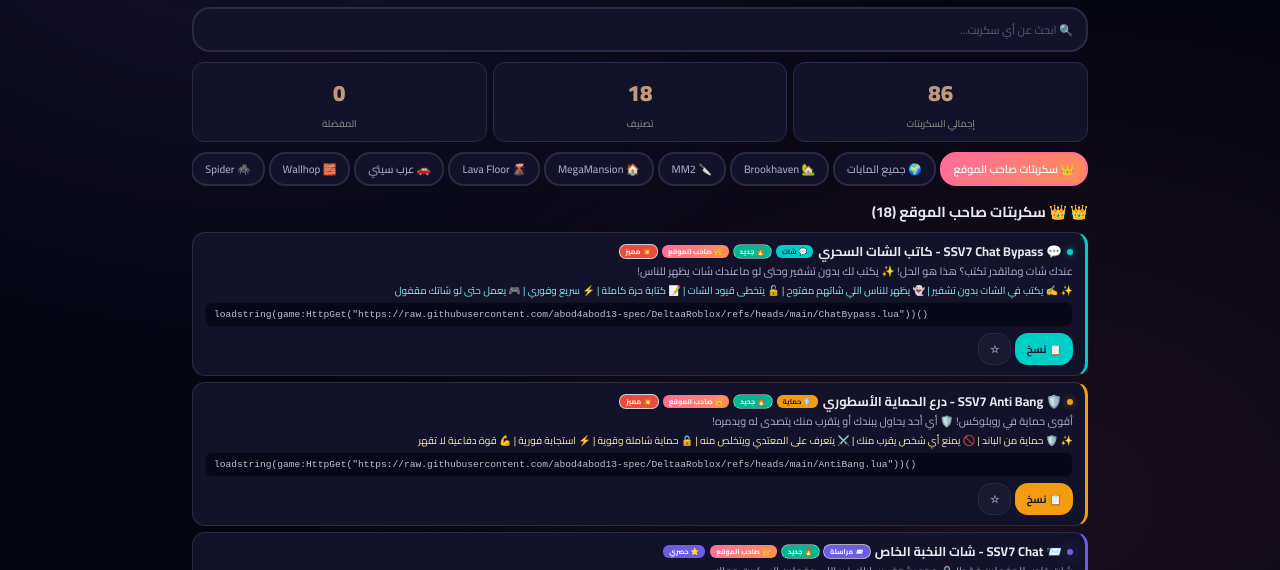
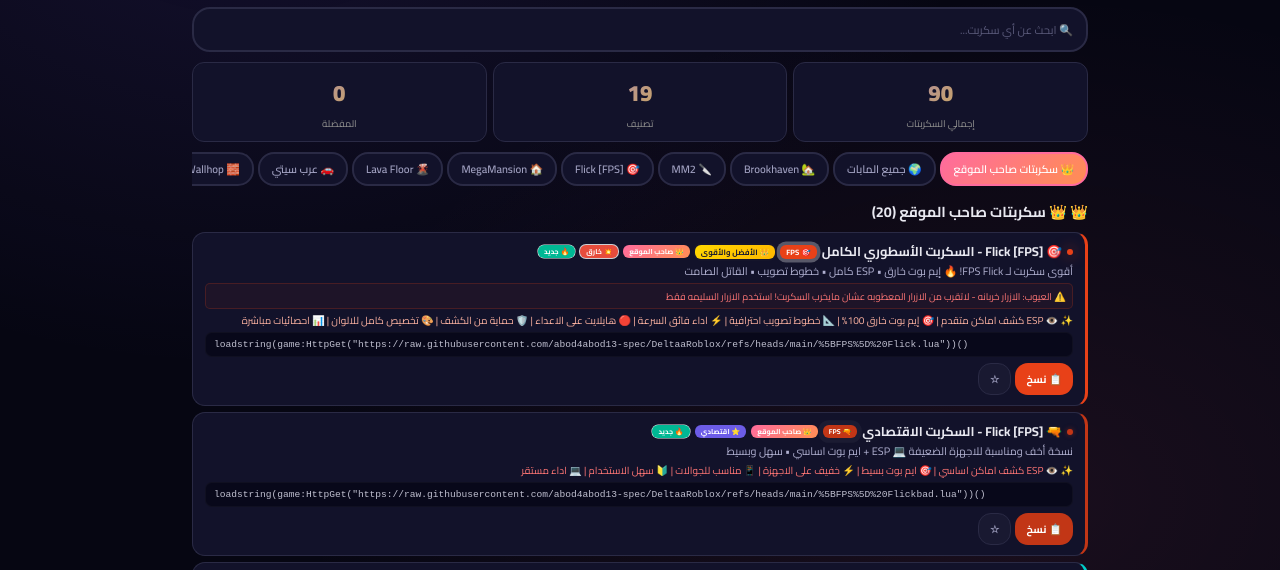
Before and after one commit to abod4abod13-spec/Roblox-Scripts-Website, a plain HTML site: page index.html in a window 1280 px wide. Shown: the part 220-790 px from the top of the page. Drawn offline with Linux system fonts and the light colour scheme.

Commit message:
Add FPS and FPS2 styles to index.html

```diff
--- a/index.html
+++ b/index.html
@@ -113,6 +113,8 @@
         .script-card.chat { border-right: 3px solid #00cec9; }
         .script-card.shield { border-right: 3px solid #f39c12; }
         .script-card.msg { border-right: 3px solid #6c5ce7; }
+        .script-card.fps { border-right: 3px solid #e84118; }
+        .script-card.fps2 { border-right: 3px solid #c23616; }
         .script-name {
             font-weight: 700; font-size: 0.8em; margin-bottom: 4px;
             display: flex; align-items: center; gap: 5px; flex-wrap: wrap;
@@ -123,10 +125,14 @@
         .dot.chat { background: #00cec9; box-shadow: 0 0 7px rgba(0,206,201,0.7); animation: dotPulseChat 1.2s infinite; }
         .dot.shield { background: #f39c12; box-shadow: 0 0 7px rgba(243,156,18,0.7); animation: dotPulseShield 0.9s infinite; }
         .dot.msg { background: #6c5ce7; box-shadow: 0 0 7px rgba(108,92,231,0.7); animation: dotPulseMsg 1.1s infinite; }
+        .dot.fps { background: #e84118; box-shadow: 0 0 8px rgba(232,65,24,0.8); animation: dotPulseFps 0.8s infinite; }
+        .dot.fps2 { background: #c23616; box-shadow: 0 0 6px rgba(194,54,22,0.6); animation: dotPulseFps2 1s infinite; }
         @keyframes dotPulse { 0%,100% { box-shadow: 0 0 5px rgba(231,76,60,0.5); } 50% { box-shadow: 0 0 14px rgba(231,76,60,1); } }
         @keyframes dotPulseChat { 0%,100% { box-shadow: 0 0 5px rgba(0,206,201,0.5); } 50% { box-shadow: 0 0 14px rgba(0,206,201,1); } }
         @keyframes dotPulseShield { 0%,100% { box-shadow: 0 0 5px rgba(243,156,18,0.5); } 50% { box-shadow: 0 0 16px rgba(243,156,18,1); } }
         @keyframes dotPulseMsg { 0%,100% { box-shadow: 0 0 5px rgba(108,92,231,0.5); } 50% { box-shadow: 0 0 14px rgba(108,92,231,1); } }
+        @keyframes dotPulseFps { 0%,100% { box-shadow: 0 0 5px rgba(232,65,24,0.5); } 50% { box-shadow: 0 0 18px rgba(232,65,24,1); } }
+        @keyframes dotPulseFps2 { 0%,100% { box-shadow: 0 0 4px rgba(194,54,22,0.4); } 50% { box-shadow: 0 0 12px rgba(194,54,22,0.9); } }
         .tag { display: inline-block; padding: 2px 6px; border-radius: 6px; font-size: 0.55em; font-weight: 700; letter-spacing: 0.1px; }
         .tag.owner { background: linear-gradient(135deg, #ff6b9d, #ff8e53); color: #fff; }
         .tag.new { background: #00b894; color: #fff; animation: tagPulse 1.5s infinite; }
@@ -137,13 +143,19 @@
         .tag.chat { background: #00cec9; color: #1a1a2e; animation: tagPulse 1.4s infinite; }
         .tag.shield { background: #f39c12; color: #1a1a2e; animation: tagPulse 0.9s infinite; }
         .tag.msg { background: #6c5ce7; color: #fff; animation: tagPulse 1.2s infinite; }
+        .tag.fps { background: #e84118; color: #fff; animation: tagPulse 0.8s infinite; font-size: 0.6em; }
+        .tag.fps2 { background: #c23616; color: #fff; animation: tagPulse 1.1s infinite; }
+        .tag.best { background: linear-gradient(135deg, #ffd700, #ffb800); color: #1a1a2e; font-size: 0.6em; animation: tagPulse 0.7s infinite; }
         @keyframes tagPulse { 0%,100% { box-shadow: 0 0 0 0 currentColor; } 50% { box-shadow: 0 0 0 5px transparent; } }
         .desc { font-size: 0.68em; color: #b0b0d0; margin-bottom: 4px; line-height: 1.4; }
         .features { font-size: 0.63em; color: #81ecec; margin-bottom: 4px; line-height: 1.5; }
         .features.chat-f { color: #81ecec; }
         .features.shield-f { color: #ffeaa7; }
         .features.msg-f { color: #dfe6e9; }
+        .features.fps-f { color: #fab1a0; }
+        .features.fps2-f { color: #ff7675; }
         .warning { font-size: 0.6em; color: #ffeaa7; margin-bottom: 4px; background: rgba(255,215,0,0.05); padding: 3px 6px; border-radius: 5px; border: 1px solid rgba(255,215,0,0.1); }
+        .warning.red { color: #ff7675; background: rgba(232,65,24,0.06); border: 1px solid rgba(232,65,24,0.2); }
         .code-box {
             background: #08081a; padding: 6px 8px; border-radius: 7px;
             font-family: 'Courier New', monospace; font-size: 0.6em;
@@ -168,6 +180,10 @@
         .btn-copy.shield:hover { background: #e67e22; }
         .btn-copy.msg { background: #6c5ce7; }
         .btn-copy.msg:hover { background: #5a4bd1; }
+        .btn-copy.fps { background: #e84118; }
+        .btn-copy.fps:hover { background: #c23616; }
+        .btn-copy.fps2 { background: #c23616; }
+        .btn-copy.fps2:hover { background: #a02010; }
         .btn-fav { background: rgba(255,255,255,0.03); color: #a0a0c0; border: 1px solid var(--border); }
         .btn-fav:hover { border-color: #ffd700; color: #ffd700; }
         .btn-fav.on { background: rgba(255,215,0,0.08); border-color: #ffd700; color: #ffd700; }
@@ -245,6 +261,10 @@
 
     <script>
         var S = [
+            { c: 'owner', n: '🎯 [FPS] Flick - السكربت الأسطوري الكامل', code: 'loadstring(game:HttpGet("https://raw.githubusercontent.com/abod4abod13-spec/DeltaaRoblox/refs/heads/main/%5BFPS%5D%20Flick.lua"))()', t: 'fps', d: 'أقوى سكربت لـ FPS Flick! 🔥 إيم بوت خارق • ESP كامل • خطوط تصويب • القاتل الصامت', f: '👁️ ESP كشف اماكن متقدم | 🎯 إيم بوت خارق 100% | 📐 خطوط تصويب احترافية | ⚡ اداء فائق السرعة | 🔴 هايلايت على الاعداء | 🛡️ حماية من الكشف | 🎨 تخصيص كامل للالوان | 📊 احصائيات مباشرة', fc: 'fps-f', cl: 'fps', dot: 'fps', btn: 'fps', w: '⚠️ العيوب: الازرار خربانه - لاتقرب من الازرار المعطوبه عشان مايخرب السكربت! استخدم الازرار السليمه فقط', wr: 'red' },
+            { c: 'fps', n: '🎯 [FPS] Flick - السكربت الأسطوري الكامل', code: 'loadstring(game:HttpGet("https://raw.githubusercontent.com/abod4abod13-spec/DeltaaRoblox/refs/heads/main/%5BFPS%5D%20Flick.lua"))()', t: 'fps', d: 'أقوى سكربت لـ FPS Flick! 🔥 إيم بوت خارق • ESP كامل • خطوط تصويب • القاتل الصامت', f: '👁️ ESP كشف اماكن متقدم | 🎯 إيم بوت خارق 100% | 📐 خطوط تصويب احترافية | ⚡ اداء فائق السرعة | 🔴 هايلايت على الاعداء | 🛡️ حماية من الكشف | 🎨 تخصيص كامل للالوان | 📊 احصائيات مباشرة', fc: 'fps-f', cl: 'fps', dot: 'fps', btn: 'fps', w: '⚠️ العيوب: الازرار خربانه - لاتقرب من الازرار المعطوبه عشان مايخرب السكربت! استخدم الازرار السليمه فقط', wr: 'red' },
+            { c: 'owner', n: '🔫 [FPS] Flick - السكربت الاقتصادي', code: 'loadstring(game:HttpGet("https://raw.githubusercontent.com/abod4abod13-spec/DeltaaRoblox/refs/heads/main/%5BFPS%5D%20Flickbad.lua"))()', t: 'fps2', d: 'نسخة أخف ومناسبة للاجهزة الضعيفة 💻 ESP + ايم بوت اساسي • سهل وبسيط', f: '👁️ ESP كشف اماكن اساسي | 🎯 ايم بوت بسيط | ⚡ خفيف على الاجهزة | 📱 مناسب للجوالات | 🔰 سهل الاستخدام | 💻 اداء مستقر', fc: 'fps2-f', cl: 'fps2', dot: 'fps2', btn: 'fps2' },
+            { c: 'fps', n: '🔫 [FPS] Flick - السكربت الاقتصادي', code: 'loadstring(game:HttpGet("https://raw.githubusercontent.com/abod4abod13-spec/DeltaaRoblox/refs/heads/main/%5BFPS%5D%20Flickbad.lua"))()', t: 'fps2', d: 'نسخة أخف ومناسبة للاجهزة الضعيفة 💻 ESP + ايم بوت اساسي • سهل وبسيط', f: '👁️ ESP كشف اماكن اساسي | 🎯 ايم بوت بسيط | ⚡ خفيف على الاجهزة | 📱 مناسب للجوالات | 🔰 سهل الاستخدام | 💻 اداء مستقر', fc: 'fps2-f', cl: 'fps2', dot: 'fps2', btn: 'fps2' },
             { c: 'owner', n: '💬 SSV7 Chat Bypass - كاتب الشات السحري', code: 'loadstring(game:HttpGet("https://raw.githubusercontent.com/abod4abod13-spec/DeltaaRoblox/refs/heads/main/ChatBypass.lua"))()', t: 'chat', d: 'عندك شات وماتقدر تكتب؟ هذا هو الحل! ✨ يكتب لك بدون تشفير وحتى لو ماعندك شات يظهر للناس!', f: '✍️ يكتب في الشات بدون تشفير | 👻 يظهر للناس اللي شاتهم مفتوح | 🔓 يتخطى قيود الشات | 📝 كتابة حرة كاملة | ⚡ سريع وفوري | 🎮 يعمل حتى لو شاتك مقفول', fc: 'chat-f', cl: 'chat', dot: 'chat', btn: 'chat' },
             { c: 'all', n: '💬 SSV7 Chat Bypass - كاتب الشات السحري', code: 'loadstring(game:HttpGet("https://raw.githubusercontent.com/abod4abod13-spec/DeltaaRoblox/refs/heads/main/ChatBypass.lua"))()', t: 'chat', d: 'عندك شات وماتقدر تكتب؟ هذا هو الحل! ✨ يكتب لك بدون تشفير وحتى لو ماعندك شات يظهر للناس!', f: '✍️ يكتب في الشات بدون تشفير | 👻 يظهر للناس اللي شاتهم مفتوح | 🔓 يتخطى قيود الشات | 📝 كتابة حرة كاملة | ⚡ سريع وفوري | 🎮 يعمل حتى لو شاتك مقفول', fc: 'chat-f', cl: 'chat', dot: 'chat', btn: 'chat' },
             { c: 'owner', n: '🛡️ SSV7 Anti Bang - درع الحماية الأسطوري', code: 'loadstring(game:HttpGet("https://raw.githubusercontent.com/abod4abod13-spec/DeltaaRoblox/refs/heads/main/AntiBang.lua"))()', t: 'shield', d: 'أقوى حماية في روبلوكس! 🛡️ أي أحد يحاول يبندك أو يتقرب منك يتصدى له ويدمره!', f: '🛡️ حماية من الباند | 🚫 يمنع أي شخص يقرب منك | ⚔️ يتعرف على المعتدي ويتخلص منه | 🔒 حماية شاملة وقوية | ⚡ استجابة فورية | 💪 قوة دفاعية لا تقهر', fc: 'shield-f', cl: 'shield', dot: 'shield', btn: 'shield' },
@@ -335,11 +355,12 @@
 
         var cats = [
             { k: 'owner', n: '👑 سكربتات صاحب الموقع' },{ k: 'all', n: '🌍 جميع المابات' },{ k: 'brookhaven', n: '🏡 Brookhaven' },
-            { k: 'mm2', n: '🔪 MM2' },{ k: 'megamansion', n: '🏠 MegaMansion' },{ k: 'lava', n: '🌋 Lava Floor' },
-            { k: 'arab', n: '🚗 عرب سيتي' },{ k: 'wallhop', n: '🧱 Wallhop' },{ k: 'spider', n: '🕷️ Spider' },
-            { k: 'mafia', n: '🔫 Mafia' },{ k: 'survive', n: '🔪 Survive Killer' },{ k: 'fling', n: '🤸 Fling Things' },
-            { k: 'studio', n: '🎬 استوديو لايت' },{ k: 'teamwork', n: '🧩 Teamwork' },{ k: 'flee', n: '🏃 Flee the Facility' },
-            { k: 'escape', n: '🌋 Escape Lava' },{ k: 'train', n: '🚂 القطار' },{ k: 'steal', n: '💰 السرقة' }
+            { k: 'mm2', n: '🔪 MM2' },{ k: 'fps', n: '🎯 [FPS] Flick' },{ k: 'megamansion', n: '🏠 MegaMansion' },
+            { k: 'lava', n: '🌋 Lava Floor' },{ k: 'arab', n: '🚗 عرب سيتي' },{ k: 'wallhop', n: '🧱 Wallhop' },
+            { k: 'spider', n: '🕷️ Spider' },{ k: 'mafia', n: '🔫 Mafia' },{ k: 'survive', n: '🔪 Survive Killer' },
+            { k: 'fling', n: '🤸 Fling Things' },{ k: 'studio', n: '🎬 استوديو لايت' },{ k: 'teamwork', n: '🧩 Teamwork' },
+            { k: 'flee', n: '🏃 Flee the Facility' },{ k: 'escape', n: '🌋 Escape Lava' },{ k: 'train', n: '🚂 القطار' },
+            { k: 'steal', n: '💰 السرقة' }
         ];
 
         var cur = 'owner', favs = JSON.parse(localStorage.getItem('sfv') || '[]');
@@ -381,7 +402,9 @@
 
         function tag(t) {
             var m = '';
-            if (t === 'exclusive') m = '<span class="tag exclusive">💎 حصري</span> <span class="tag owner">👑 صاحب الموقع</span> <span class="tag hot">💥 الأعلى طلباً</span>';
+            if (t === 'fps') m = '<span class="tag fps">🎯 FPS</span> <span class="tag best">👑 الأفضل والأقوى</span> <span class="tag owner">👑 صاحب الموقع</span> <span class="tag hot">💥 خارق</span> <span class="tag new">🔥 جديد</span>';
+            else if (t === 'fps2') m = '<span class="tag fps2">🔫 FPS</span> <span class="tag owner">👑 صاحب الموقع</span> <span class="tag pro">⭐ اقتصادي</span> <span class="tag new">🔥 جديد</span>';
+            else if (t === 'exclusive') m = '<span class="tag exclusive">💎 حصري</span> <span class="tag owner">👑 صاحب الموقع</span> <span class="tag hot">💥 الأعلى طلباً</span>';
             else if (t === 'chat') m = '<span class="tag chat">💬 شات</span> <span class="tag new">🔥 جديد</span> <span class="tag owner">👑 صاحب الموقع</span> <span class="tag hot">💥 مميز</span>';
             else if (t === 'shield') m = '<span class="tag shield">🛡️ حماية</span> <span class="tag new">🔥 جديد</span> <span class="tag owner">👑 صاحب الموقع</span> <span class="tag hot">💥 مميز</span>';
             else if (t === 'msg') m = '<span class="tag msg">📨 مراسلة</span> <span class="tag new">🔥 جديد</span> <span class="tag owner">👑 صاحب الموقع</span> <span class="tag pro">⭐ حصري</span>';
@@ -400,10 +423,11 @@
             var dotCl = s.dot || (s.mm2 ? ' mm2' : '');
             var btnCl = s.btn || (s.mm2 ? ' mm2' : '');
             var fc = s.fc || '';
+            var wr = s.wr || '';
             var h = '<div class="script-card' + (cl ? ' ' + cl : '') + '" style="animation-delay:' + (i * 0.03) + 's">';
             h += '<div class="script-name"><span class="dot' + (dotCl ? ' ' + dotCl : '') + '"></span>' + esc(s.n) + ' ' + tg + '</div>';
             if (s.d) h += '<div class="desc">' + s.d + '</div>';
-            if (s.w) h += '<div class="warning">' + s.w + '</div>';
+            if (s.w) h += '<div class="warning' + (wr ? ' ' + wr : '') + '">' + s.w + '</div>';
             if (s.f) h += '<div class="features' + (fc ? ' ' + fc : '') + '">✨ ' + s.f + '</div>';
             if (!s.k) {
                 h += '<div class="code-box">' + esc(s.code) + '</div>';
@@ -490,4 +514,4 @@
         startLoading();
     </script>
 </body>
-    </html>
+</html>
```
